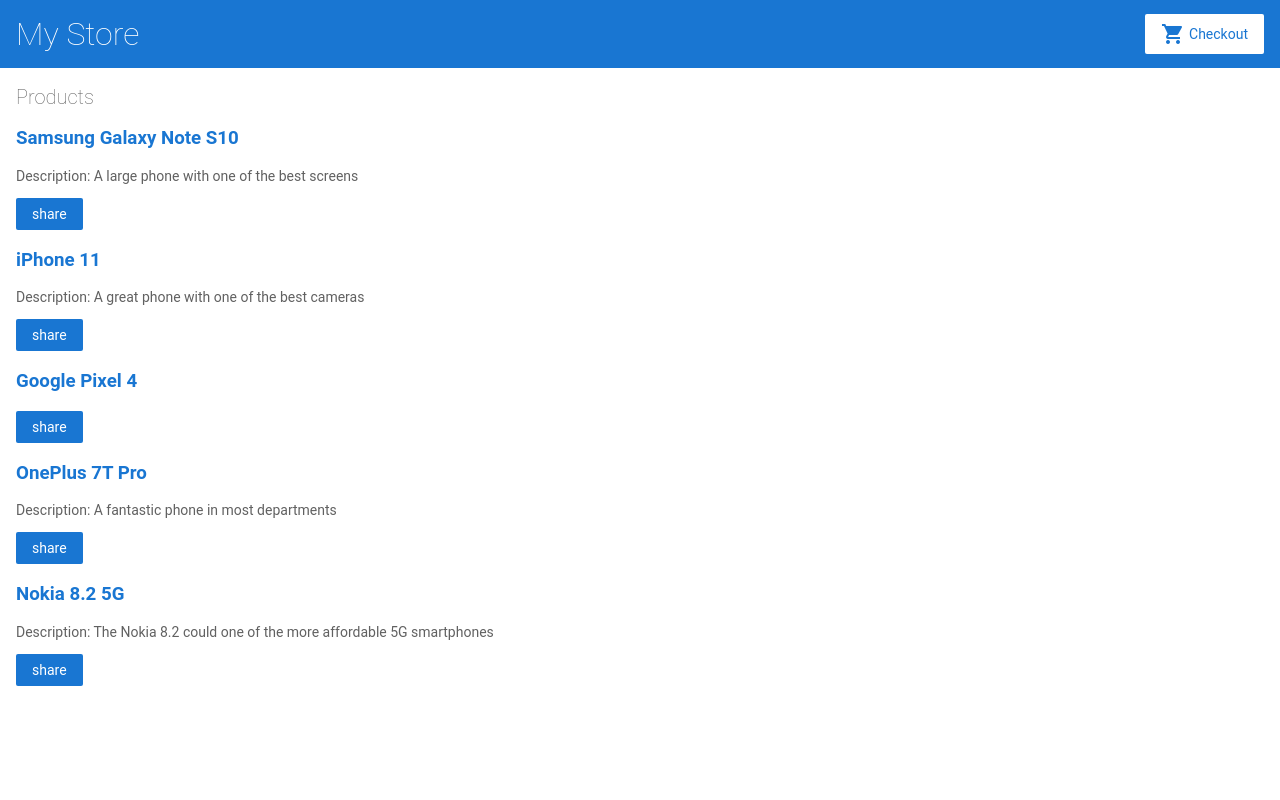
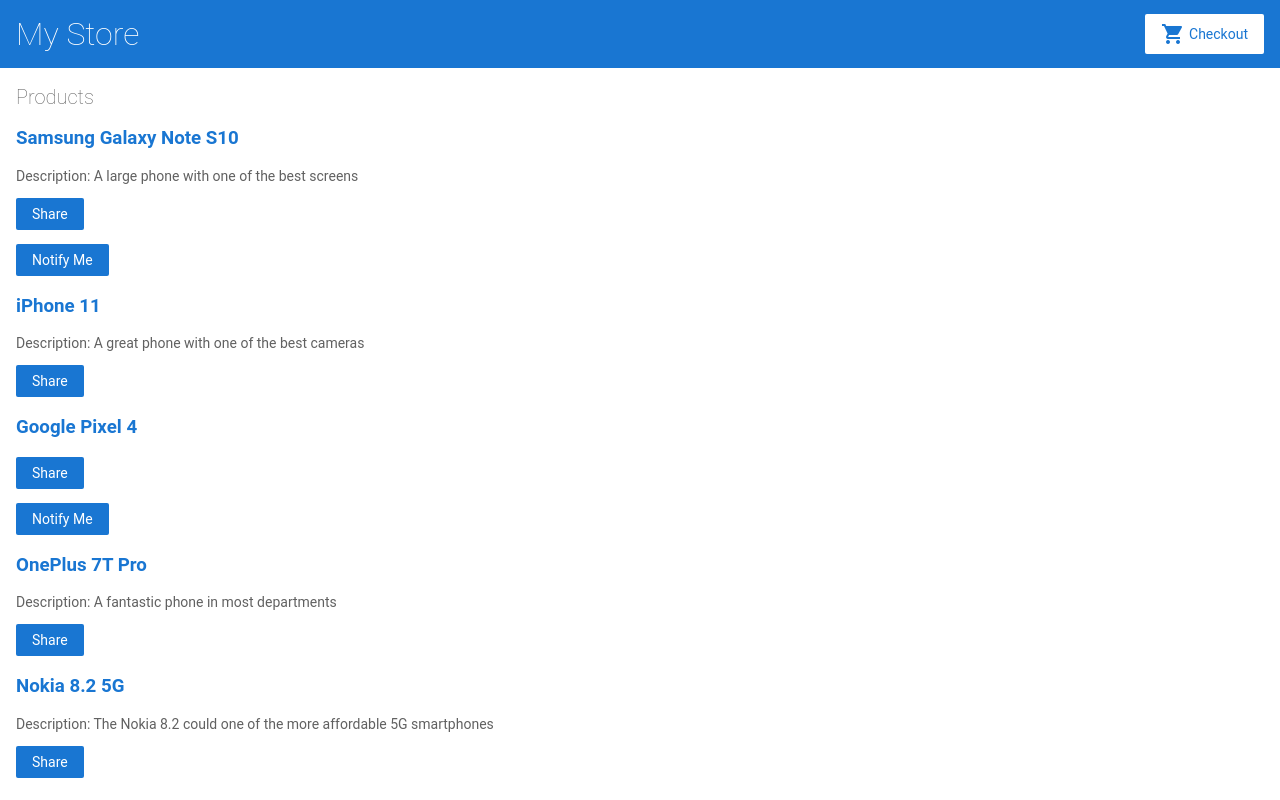
Before and after one commit to mariojohnson88/angular-agp2vo, an Angular app: page / in a window 1280 px wide. Built offline with nearby package versions, Linux system fonts and the light colour scheme.

Commit message:
4 files modified- Completed Angular app

```diff
--- a/src/app/product-alerts/product-alerts.component.html
+++ b/src/app/product-alerts/product-alerts.component.html
@@ -1,3 +1,3 @@
-<p *ngIf="product.pricee > 700 ">
-  <button>Notify Me</button>
+<p *ngIf="product.price > 700 ">
+  <button (click)="notify.emit()">Notify Me</button>
 </p>
--- a/src/app/product-alerts/product-alerts.component.ts
+++ b/src/app/product-alerts/product-alerts.component.ts
@@ -1,5 +1,6 @@
 import { Component, OnInit } from '@angular/core';
 import { Input } from '@angular/core';
+import { Output, EventEmitter } from '@angular/core';
 
 @Component({
   selector: 'app-product-alerts',
@@ -8,6 +9,8 @@
 })
 export class ProductAlertsComponent implements OnInit {
   @Input() product;
+  @Output() notify = new EventEmitter();
+
   constructor() { }
 
   ngOnInit() {
--- a/src/app/product-list/product-list.component.html
+++ b/src/app/product-list/product-list.component.html
@@ -13,11 +13,12 @@
   </p>
 
   <button (click)="share()">
-    share
+    Share
   </button>
 
   <app-product-alerts
-    [product]="product">
+    [product]="product"
+    (notify)="onNotify()">
   </app-product-alerts>
 
 </div>
--- a/src/app/product-list/product-list.component.ts
+++ b/src/app/product-list/product-list.component.ts
@@ -12,6 +12,10 @@
   share() {
     window.alert('The product has been shared!');
   }
+
+  onNotify() {
+    window.alert('You will be notified when the product goes on sale');
+  }
 }
 
 
```
